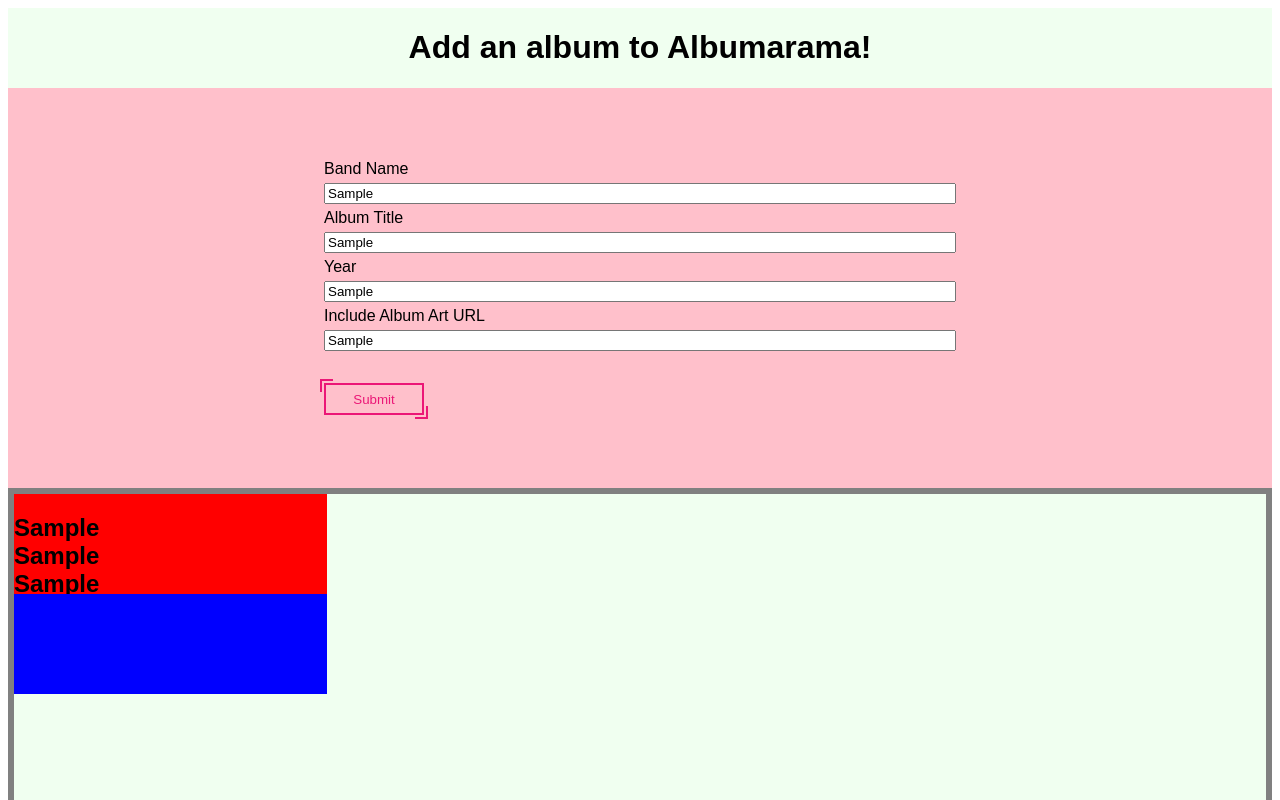
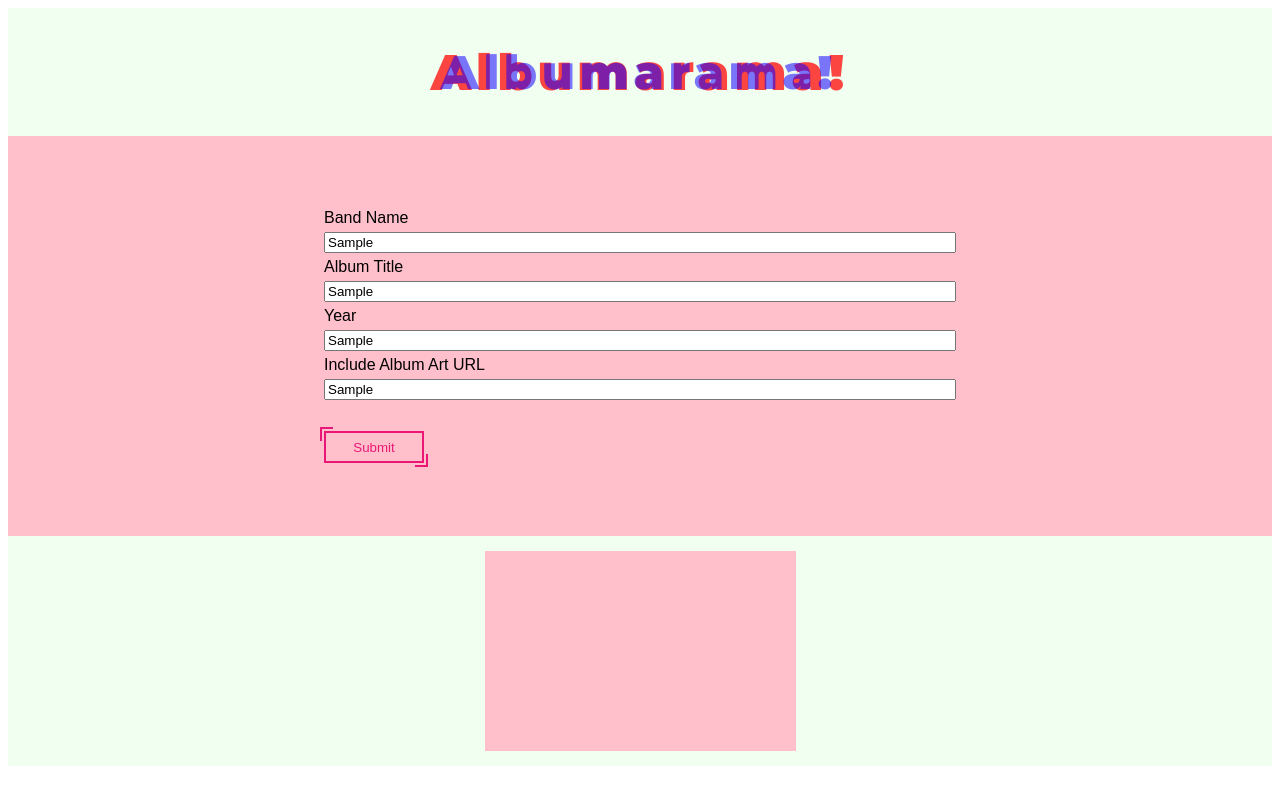
Before and after one commit to CherylFrankenfield/albumara, a plain HTML site: page index.html in a window 1280 px wide. Both pictures are taken after typing "Sample", "Sample", "Sample", "Sample" into the empty fields and a click on the button "Submit". Shown: the top 800 px of the page. Drawn offline with Linux system fonts and the light colour scheme.

Commit message:
Add font and card styles

```diff
--- a/css/styles.css
+++ b/css/styles.css
@@ -3,28 +3,64 @@
   font-family: sans-serif;
 }
 
+h1 {
+  font-family: 'Montserrat', sans-serif;
+  letter-spacing: 5px;
+  color: #ff0000ba;
+  position: relative;
+  font-size: 50px;
+
+}
+h1:before {
+  font-family: 'Montserrat', sans-serif;
+  content: 'Albumarama!';
+  color: #1400ff8a;
+  position: absolute;
+  top: 2px;
+  left: 10px;
+  letter-spacing: 5px;
+  font-size: 47px;
+  z-index: 2;
+}
+
+h2 {
+  margin: 0;
+}
+
 .card {
   width: 200px;
   height: 200px;
-  background-color: gray;
+  background-color: black;
   flex-basis: 25%;
-  display: flex;
-  flex-direction: column;
+  overflow: hidden;
+  margin: 5px;
 }
 
-.card-info {
-  width: 100%;
-  height: 100px;
-  background-color: red;
+.card:hover .card-img {
+  transform: translate(0, -100px);
+}
+
+.card:hover .card-info {
+  transform: translate(0, -100px);
 }
 
 .card-img {
   width: 100%;
-  height: 100px;
-  background-color: blue;
+  height: 200px;
+  background-color: pink;
   background-size: cover;
+  transition: all 700ms ease-in-out;
 }
 
+.card-info {
+  word-wrap: break-word;
+  width: 100%;
+  height: 200px;
+  background-color: black;
+  padding: 5px;
+  color: #fff;
+  transition: all 700ms ease-in-out;
+}
 
 .container {
   width: 100%;
@@ -45,10 +81,9 @@
 
 .gallery {
   width: 100%;
-  height: 600px;
-  border: 6px solid gray;
+  padding: 10px;
   display: flex;
-  justify-content: flex-start;
+  justify-content: center;
   flex-wrap: wrap;
 }
 
--- a/index.html
+++ b/index.html
@@ -2,6 +2,7 @@
 <html>
   <head>
     <meta charset="utf-8">
+    <link href="https://fonts.googleapis.com/css?family=Montserrat:900" rel="stylesheet">
     <script type="text/javascript" src="js/jquery-3.2.1.js"></script>
     <script type="text/javascript" src="js/scripts.js"></script>
     <link rel="stylesheet" href="css/styles.css">
@@ -9,7 +10,7 @@
   </head>
   <body>
     <div class="container">
-      <h1>Add an album to Albumarama!</h1>
+      <h1>Albumarama!</h1>
       <div class="form-container">
         <form id="form">
           <label for="band-name">Band Name</label>
--- a/js/scripts.js
+++ b/js/scripts.js
@@ -15,12 +15,11 @@ $('document').ready(function(){
     var name = $('#name').val();
     var title = $('#title').val();
     var year = $('#year').val();
-debugger;
     var newAlbum = new Album(name, title, year, art);
 
     $('.gallery').append("<div class='card'></div>");
+    $('.card:last-child').append("<div class='card-img'></div>");
     $('.card:last-child').append("<div class='card-info'></div>");
-    $('.card:last-child').append("<div class='card-img'></div>");
     $('.card:last-child .card-img').css('background-image', 'url(' + newAlbum.art + ')');
     $('.card:last-child .card-info').append("<h2>" + newAlbum.name + "<br>" + newAlbum.title + "<br>" + newAlbum.year + "</h2>");
 
```
